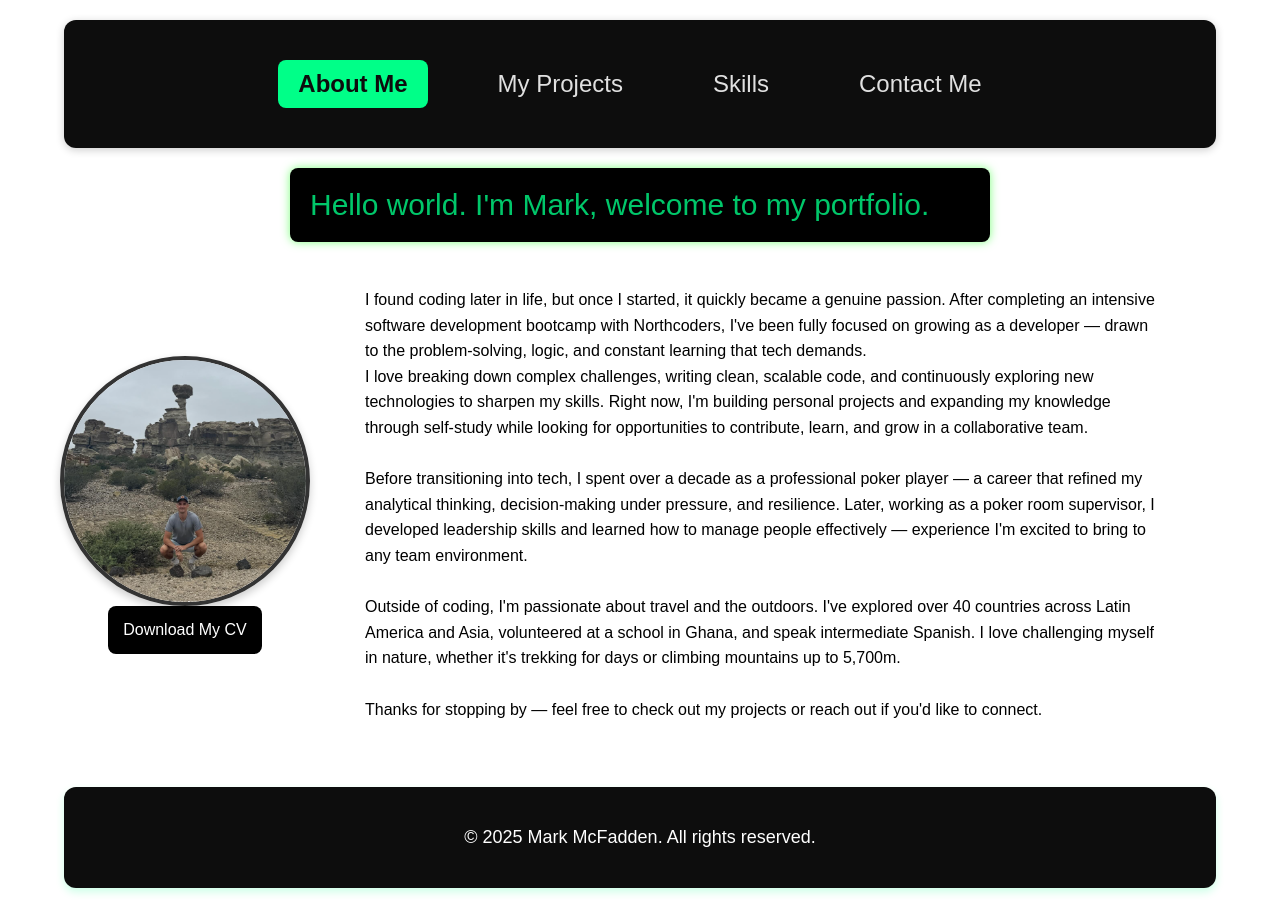
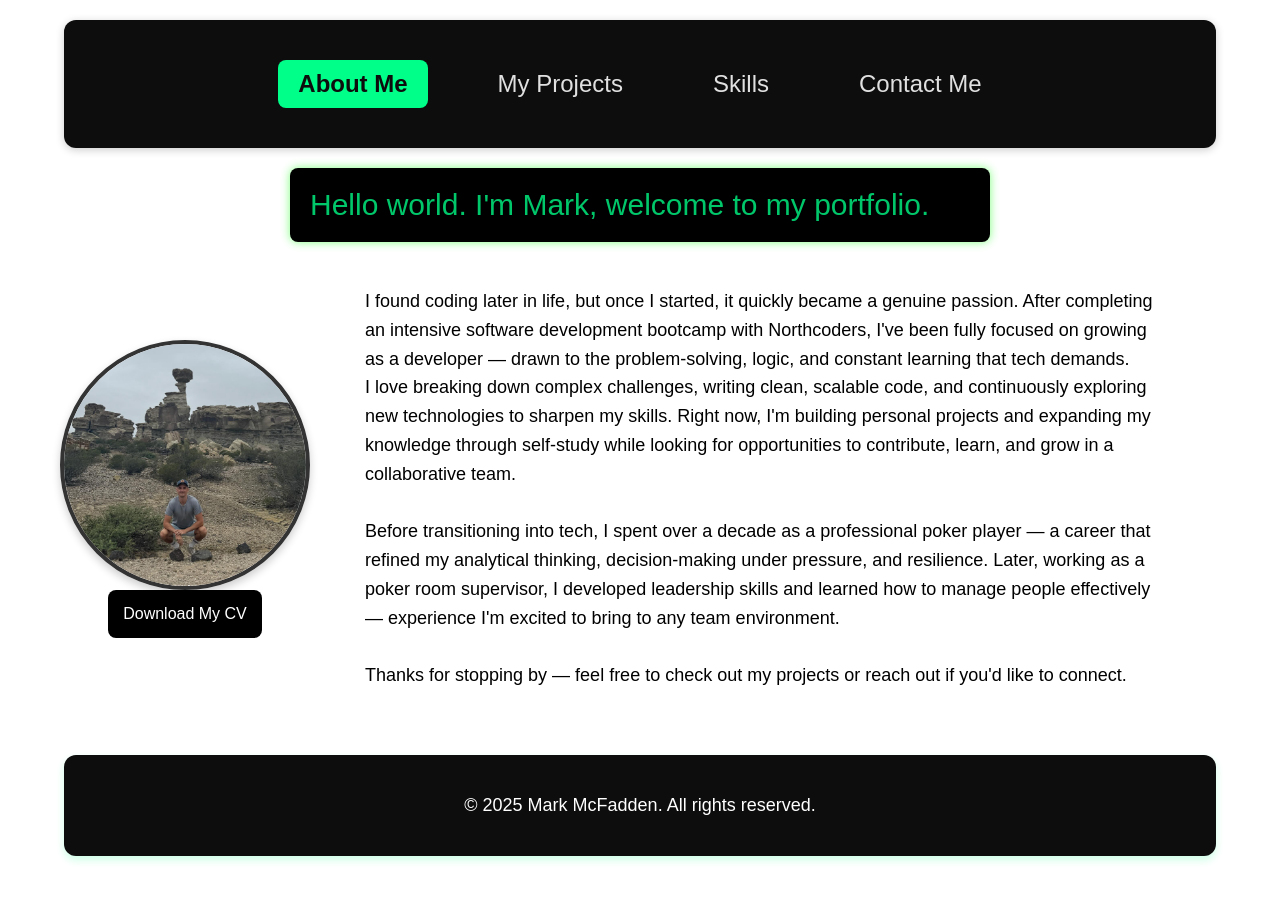
Before and after one commit to markamcfadden/myportfolio, a React (Vite) app: page / in a window 1280 px wide. After the commit the page ends 876 px from the top, so only its background shows below. Built offline with nearby package versions, Linux system fonts and the light colour scheme.

Commit message:
edit bio

```diff
--- a/src/components/Biography.jsx
+++ b/src/components/Biography.jsx
@@ -8,8 +8,6 @@ function Biography() {
 I love breaking down complex challenges, writing clean, scalable code, and continuously exploring new technologies to sharpen my skills. Right now, I'm building personal projects and expanding my knowledge through self-study while looking for opportunities to contribute, learn, and grow in a collaborative team.
 
 Before transitioning into tech, I spent over a decade as a professional poker player — a career that refined my analytical thinking, decision-making under pressure, and resilience. Later, working as a poker room supervisor, I developed leadership skills and learned how to manage people effectively — experience I'm excited to bring to any team environment.
-
-Outside of coding, I'm passionate about travel and the outdoors. I've explored over 40 countries across Latin America and Asia, volunteered at a school in Ghana, and speak intermediate Spanish. I love challenging myself in nature, whether it's trekking for days or climbing mountains up to 5,700m.
 
 Thanks for stopping by — feel free to check out my projects or reach out if you'd like to connect.`}
       </BioText>
@@ -26,6 +24,6 @@ const BioContainer = styled.div`
 const BioText = styled.p`
   white-space: pre-line;
   line-height: 1.6;
-  font-size: 16px;
+  font-size: 18px;
   max-width: 800px;
 `;
```
